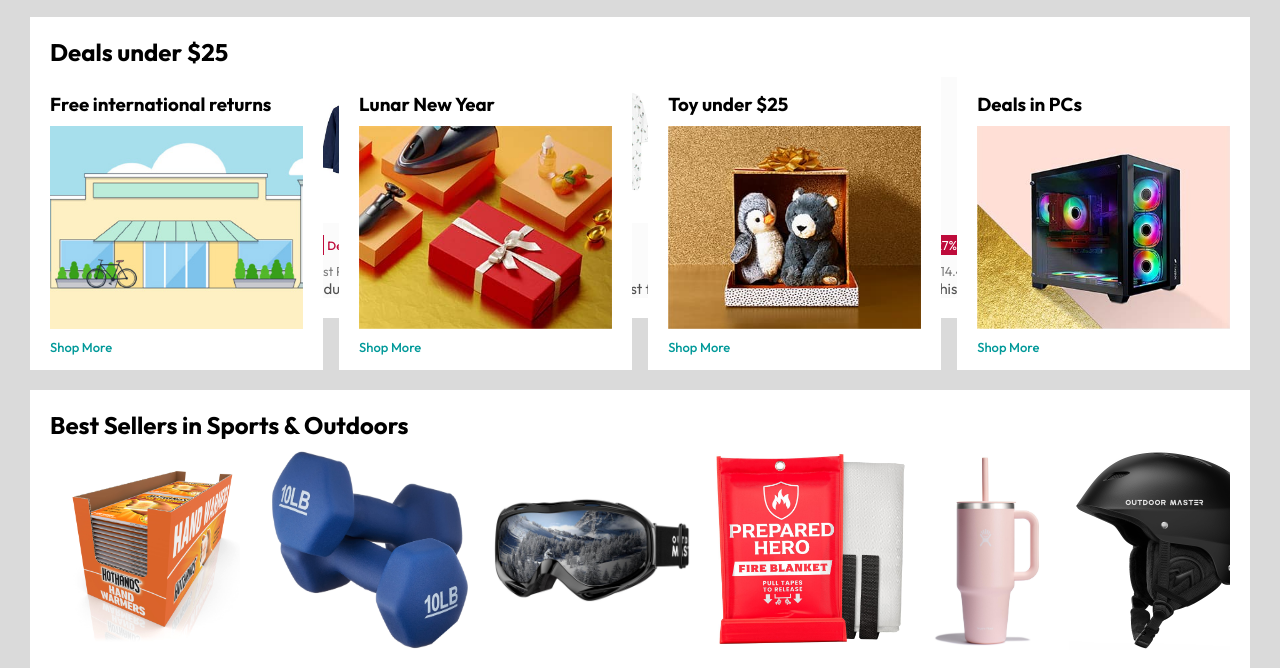
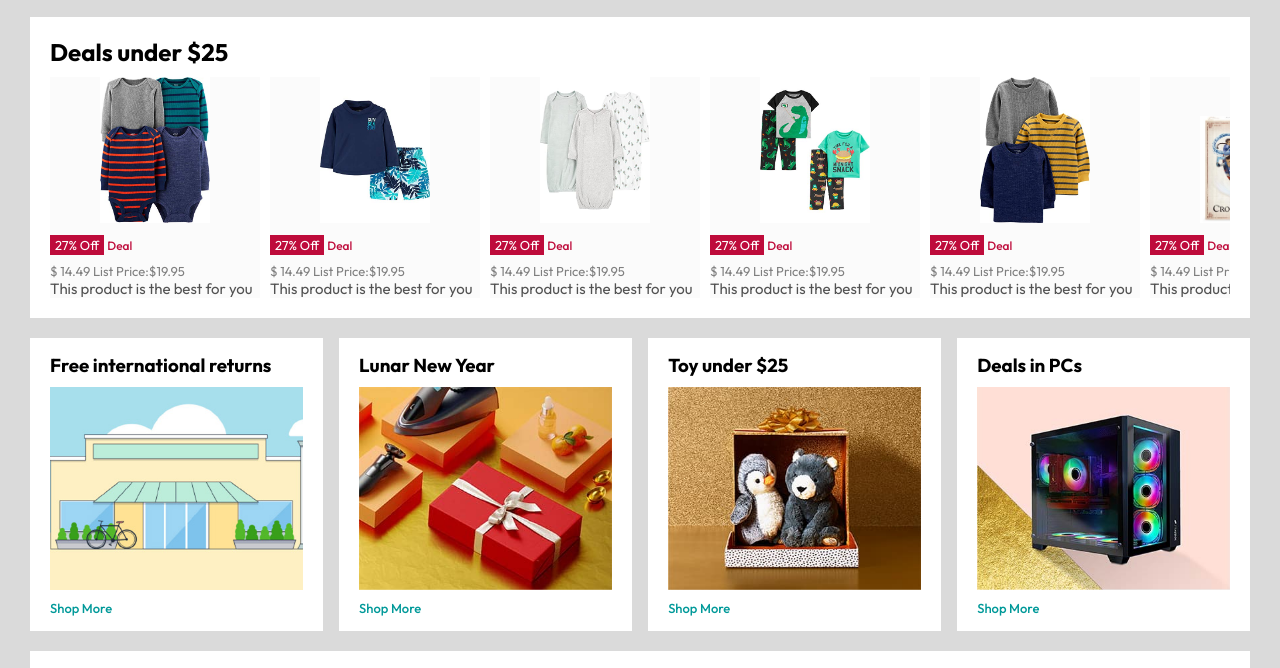
Before and after one commit to Dipsundar/Javascript-project---Amazon-clone, a plain HTML site: page index.html in a window 1280 px wide. Shown: the part 1609-2277 px from the top of the page. Drawn offline with Linux system fonts and the light colour scheme.

Commit message:
version 1.3

```diff
--- a/index.html
+++ b/index.html
@@ -374,7 +374,7 @@
     <!-- products slider with price end -->
 
     <!-- box row start  -->
-    <div class="box-row header-box">
+    <div class="box-row">
       <div class="box-col">
         <h3>Free international returns</h3>
         <img src="assets/box1-1.jpg" />
```
